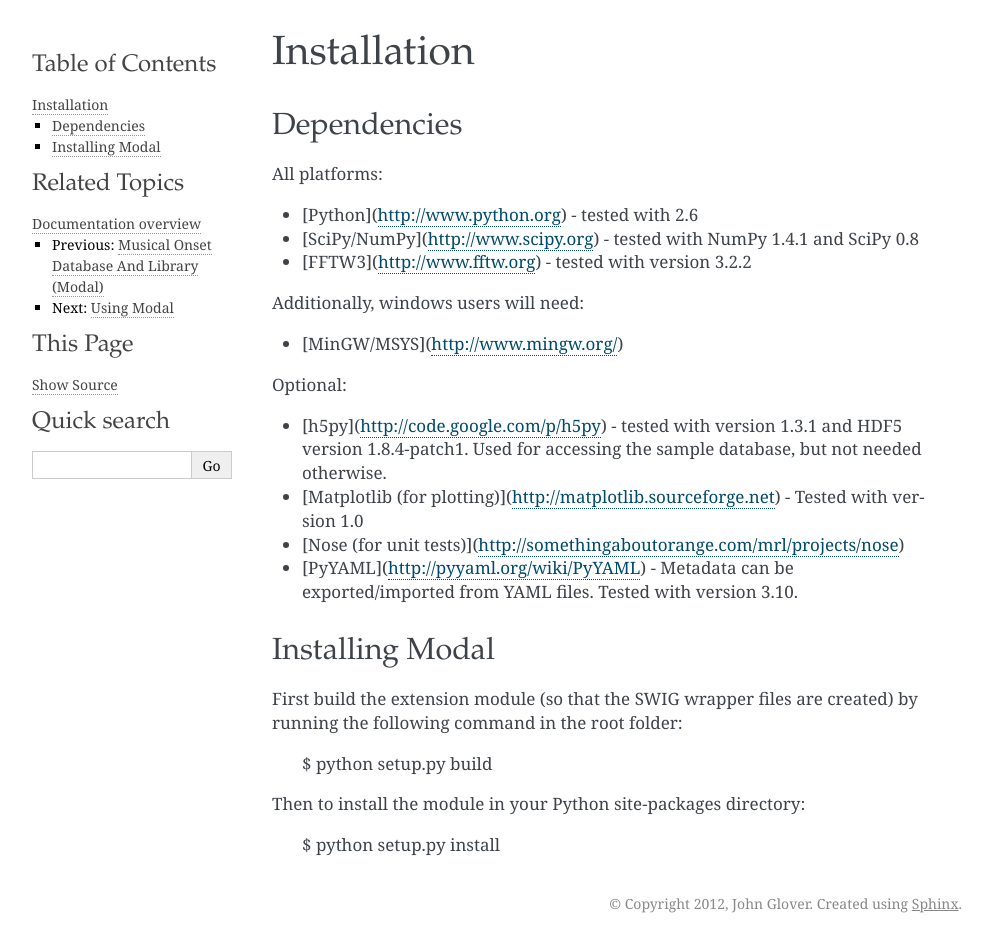
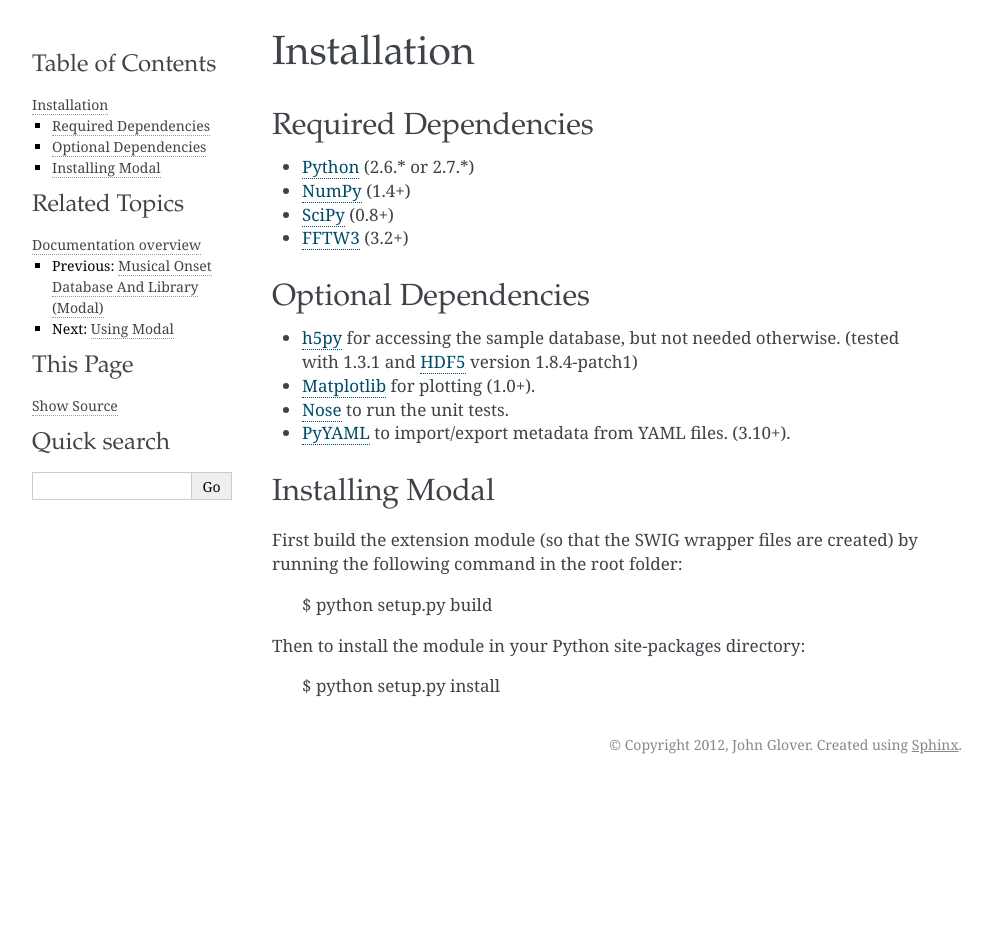
Before and after one commit to johnglover/modal, a Sphinx documentation site: the page built from docs/installation.rst, in a window 1280 px wide. Shown: the whole page, without its empty margins (148-1136 px from the left). Built offline with Sphinx 7.4.7, drawn with Linux system fonts in a browser that asks for light colours; formulas are drawn with MathJax 3; after the commit the page ends 900 px from its top, so only the background shows below that.

Commit message:
[docs] fix link formatting

```diff
--- a/docs/installation.rst
+++ b/docs/installation.rst
@@ -1,26 +1,35 @@
 Installation
 ============
 
-Dependencies
-------------
 
-All platforms:
+Required Dependencies
+---------------------
 
-* [Python](http://www.python.org) - tested with 2.6
-* [SciPy/NumPy](http://www.scipy.org) - tested with NumPy 1.4.1 and SciPy 0.8
-* [FFTW3](http://www.fftw.org) - tested with version 3.2.2
+* Python_ (2.6.* or 2.7.*)
+* NumPy_ (1.4+)
+* SciPy_ (0.8+)
+* FFTW3_ (3.2+)
 
-Additionally, windows users will need:
+.. _Python: http://www.python.org
+.. _SciPy: http://www.scipy.org
+.. _NumPy: http://www.numpy.org
+.. _FFTW3: http://www.fftw.org
 
-* [MinGW/MSYS](http://www.mingw.org/)
 
-Optional:
+Optional Dependencies
+---------------------
 
-* [h5py](http://code.google.com/p/h5py) - tested with version 1.3.1 and HDF5 version 1.8.4-patch1. Used for accessing the
-  sample database, but not needed otherwise.
-* [Matplotlib (for plotting)](http://matplotlib.sourceforge.net) - Tested with version 1.0
-* [Nose (for unit tests)](http://somethingaboutorange.com/mrl/projects/nose)
-* [PyYAML](http://pyyaml.org/wiki/PyYAML) - Metadata can be exported/imported from YAML files. Tested with version 3.10.
+* h5py_ for accessing the sample database, but not needed otherwise.
+  (tested with 1.3.1 and HDF5_ version 1.8.4-patch1)
+* Matplotlib_ for plotting (1.0+).
+* Nose_ to run the unit tests.
+* PyYAML_ to import/export metadata from YAML files. (3.10+).
+
+.. _h5py: http://code.google.com/p/h5py
+.. _HDF5: http://www.hdfgroup.org/HDF5
+.. _Matplotlib: http://matplotlib.sourceforge.net
+.. _Nose: http://somethingaboutorange.com/mrl/projects/nose
+.. _PyYAML: http://pyyaml.org/wiki/PyYAML
 
 
 Installing Modal
```
